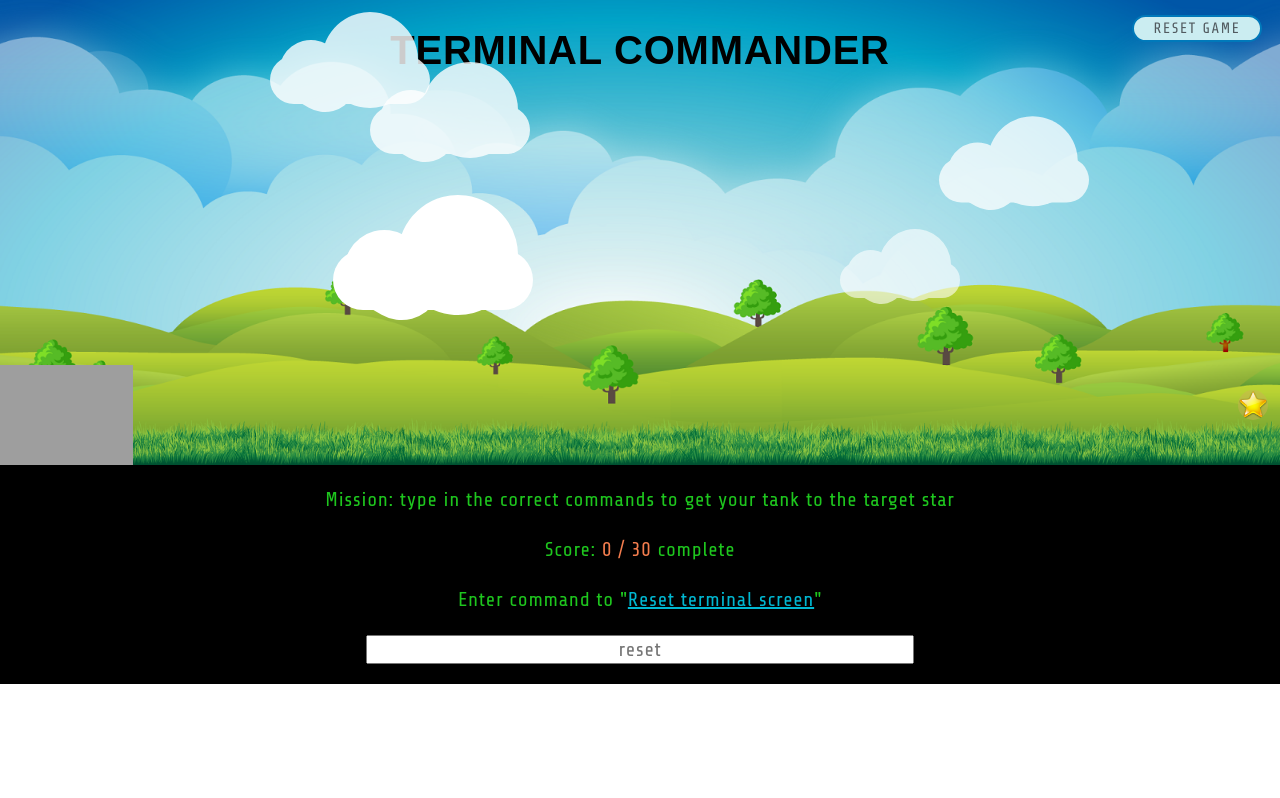
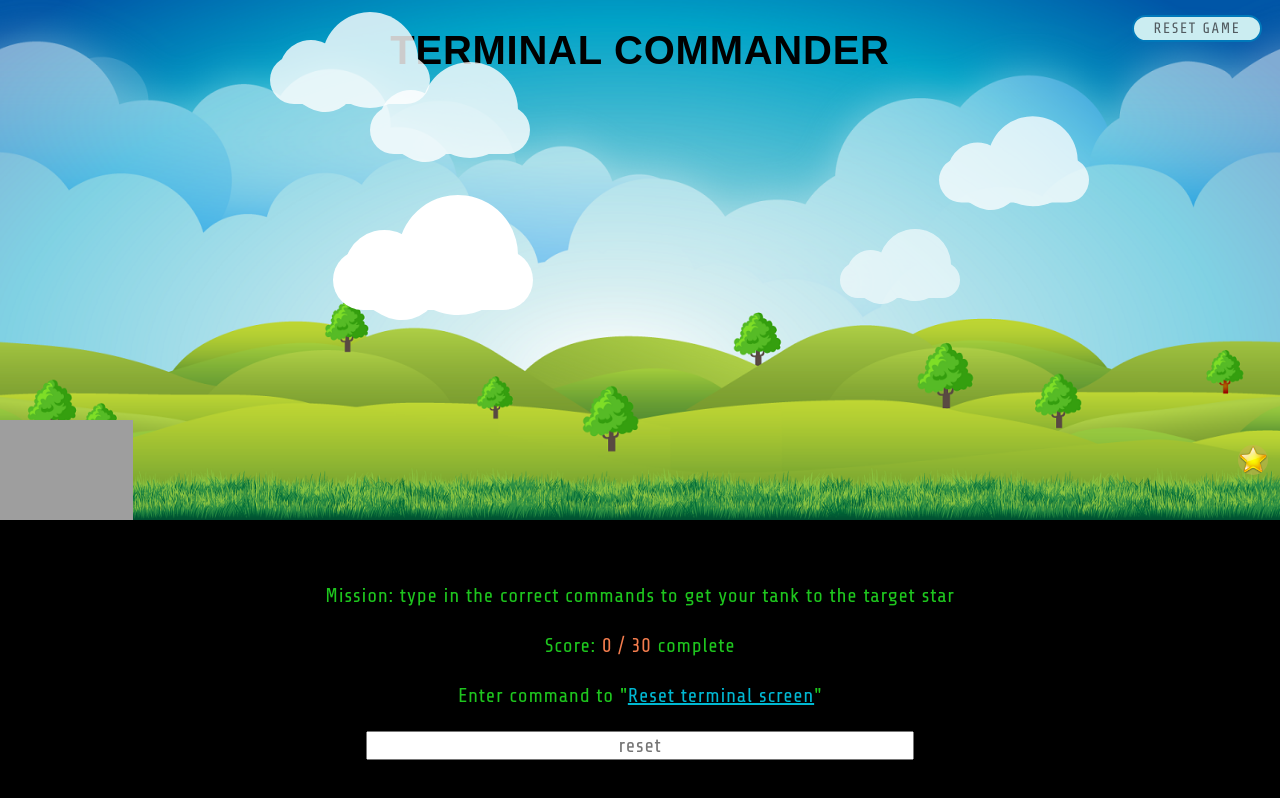
Before and after one commit to hlhartley/terminal-commander, a React (Create React App) app: page / in a window 1280 px wide. Shown: the top 798 px of the page. Built offline with nearby package versions, Linux system fonts and the light colour scheme; no server answers; grey boxes are pictures that could not be loaded; a web font is replaced by a local one.

Commit message:
Makes main screen and terminal card view height equal to 100 vh

```diff
--- a/src/CSS/GameContainer.scss
+++ b/src/CSS/GameContainer.scss
@@ -7,7 +7,7 @@
     display: flex;
     flex-flow: column;
     justify-content: space-between;
-    height: 465px;
+    height: 65vh;
     h1 {
         font-family: $title-font;
         font-weight: 600;
--- a/src/CSS/TerminalCard.scss
+++ b/src/CSS/TerminalCard.scss
@@ -5,7 +5,7 @@
     flex-flow: column;
     justify-content: center;
     align-items: center;
-    height: auto;
+    height: 35vh;
     color: rgb(30, 198, 30);
     background-color: black;
     padding: 10px;
```
